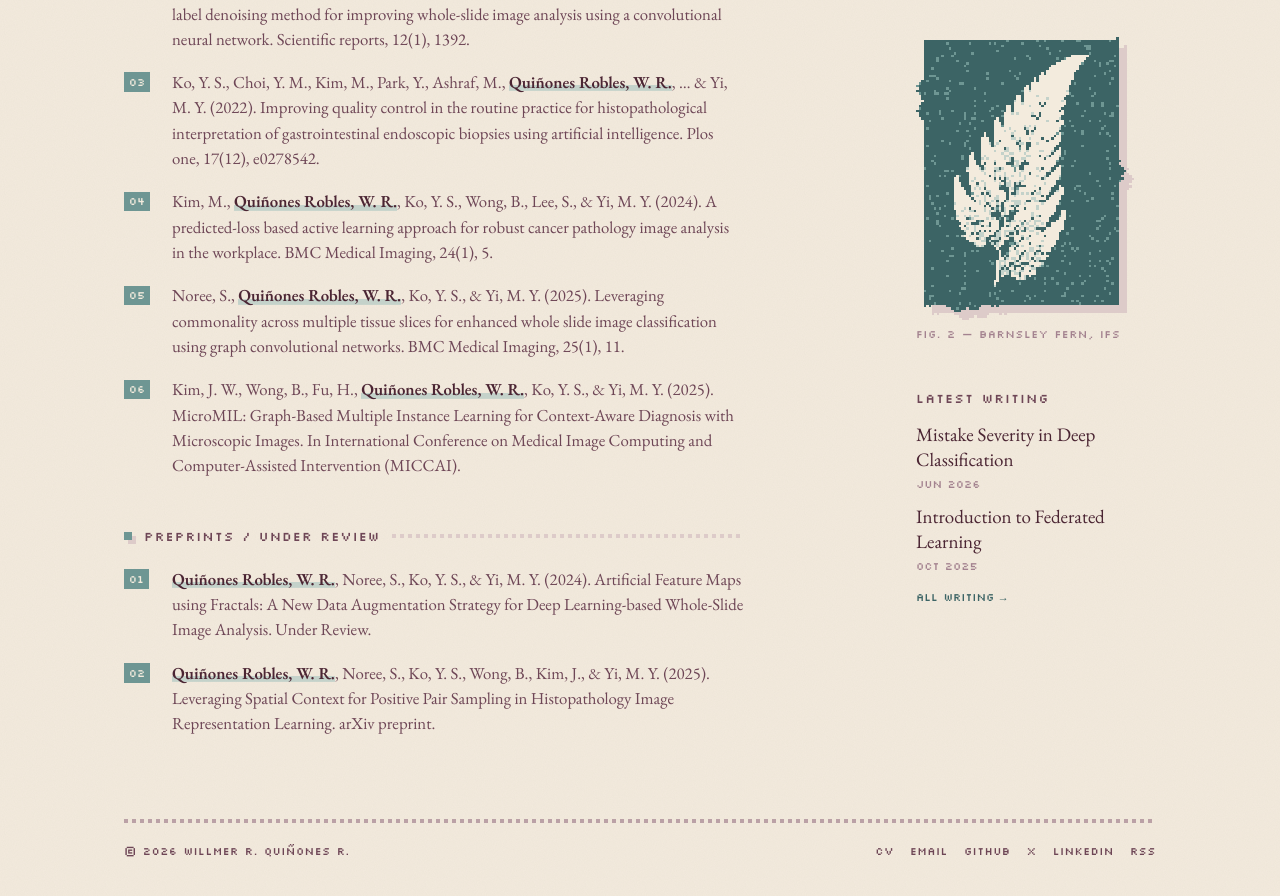
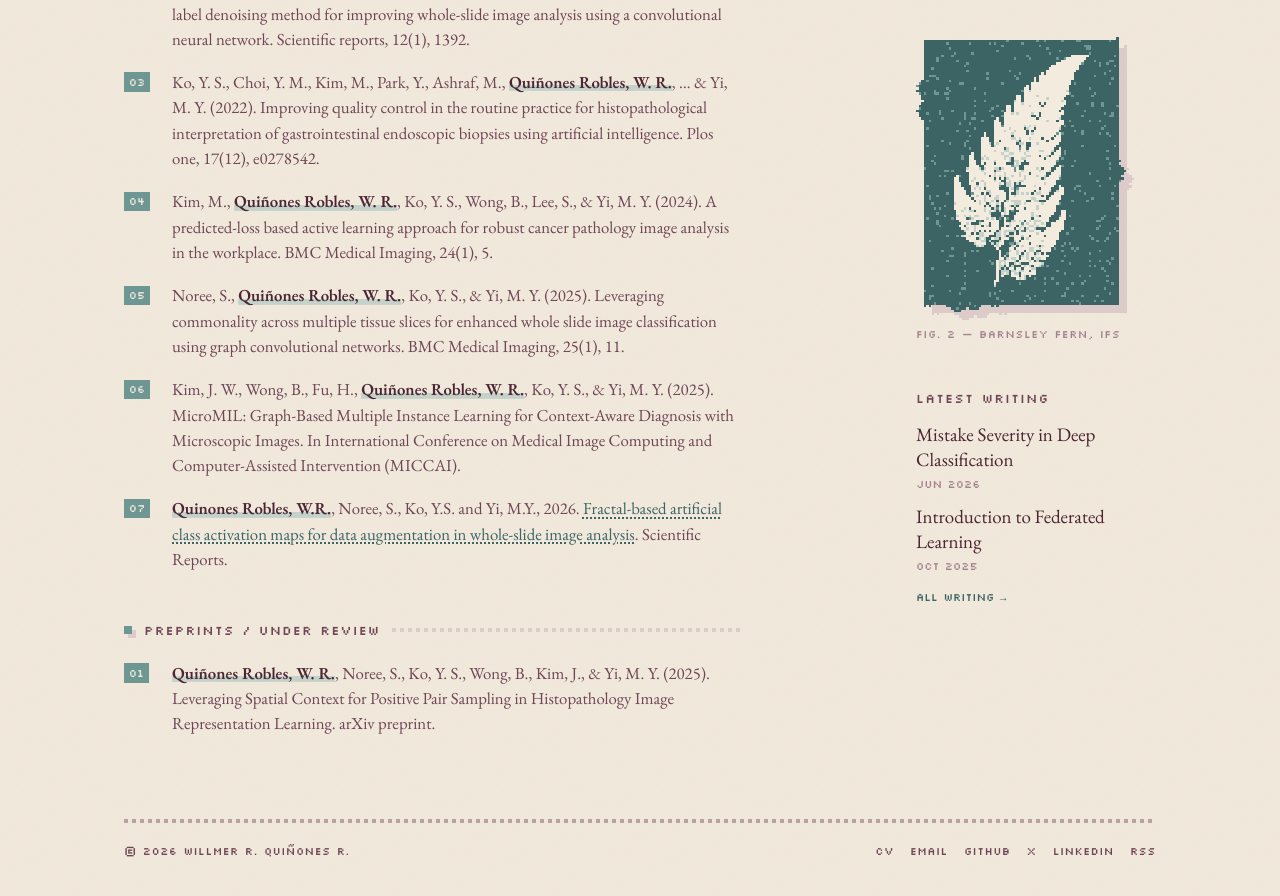
Before and after one commit to WRafell/wrafell.github.io, a Jekyll site: the page built from _pages/about.md, in a window 1280 px wide and 900 px high, scrolled down 1497 px. Shown: the top 896 px of the window. Built offline with Jekyll 4.4.1, drawn with Linux system fonts in a browser that asks for light colours.

Commit message:
Move fractal augmentation paper to publications (Scientific Reports 2026)
AI-assisted code

```diff
--- a/_pages/about.md
+++ b/_pages/about.md
@@ -42,11 +42,11 @@ I am a Postdoctoral Research Associate at [UNIST](https://www.unist.ac.kr/), wor
 - Noree, S., **Quiñones Robles, W. R.**, Ko, Y. S., & Yi, M. Y. (2025). Leveraging commonality across multiple tissue slices for enhanced whole slide image classification using graph convolutional networks. BMC Medical Imaging, 25(1), 11.
 
 - Kim, J. W., Wong, B., Fu, H., **Quiñones Robles, W. R.**, Ko, Y. S., & Yi, M. Y. (2025). MicroMIL: Graph-Based Multiple Instance Learning for Context-Aware Diagnosis with Microscopic Images. In International Conference on Medical Image Computing and Computer-Assisted Intervention (MICCAI).
+
+- **Quinones Robles, W.R.**, Noree, S., Ko, Y.S. and Yi, M.Y., 2026. [Fractal-based artificial class activation maps for data augmentation in whole-slide image analysis](https://www.nature.com/articles/s41598-026-65238-5). Scientific Reports.
 {: .pubs}
 
 ## Preprints / Under Review
 
-- **Quiñones Robles, W. R.**, Noree, S., Ko, Y. S., & Yi, M. Y. (2024). Artificial Feature Maps using Fractals: A New Data Augmentation Strategy for Deep Learning-based Whole-Slide Image Analysis. Under Review.
-
 - **Quiñones Robles, W. R.**, Noree, S., Ko, Y. S., Wong, B., Kim, J., & Yi, M. Y. (2025). Leveraging Spatial Context for Positive Pair Sampling in Histopathology Image Representation Learning. arXiv preprint.
 {: .pubs}
```
